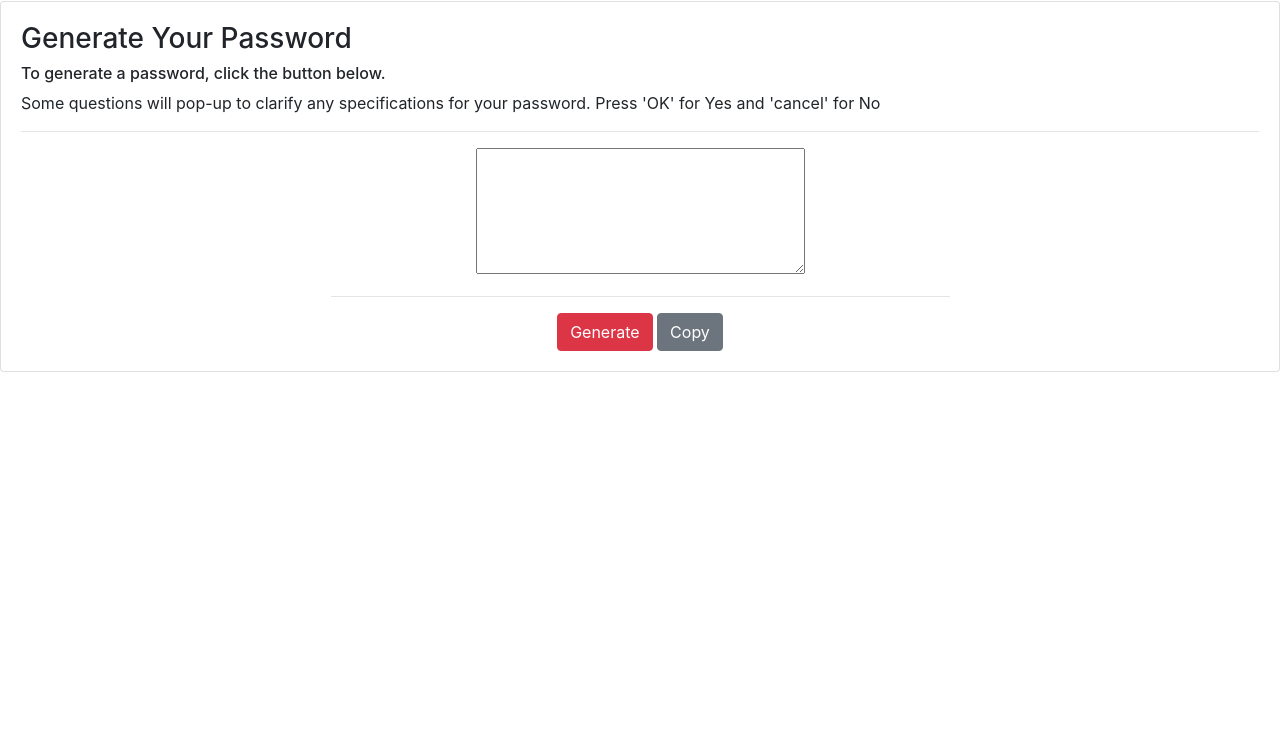
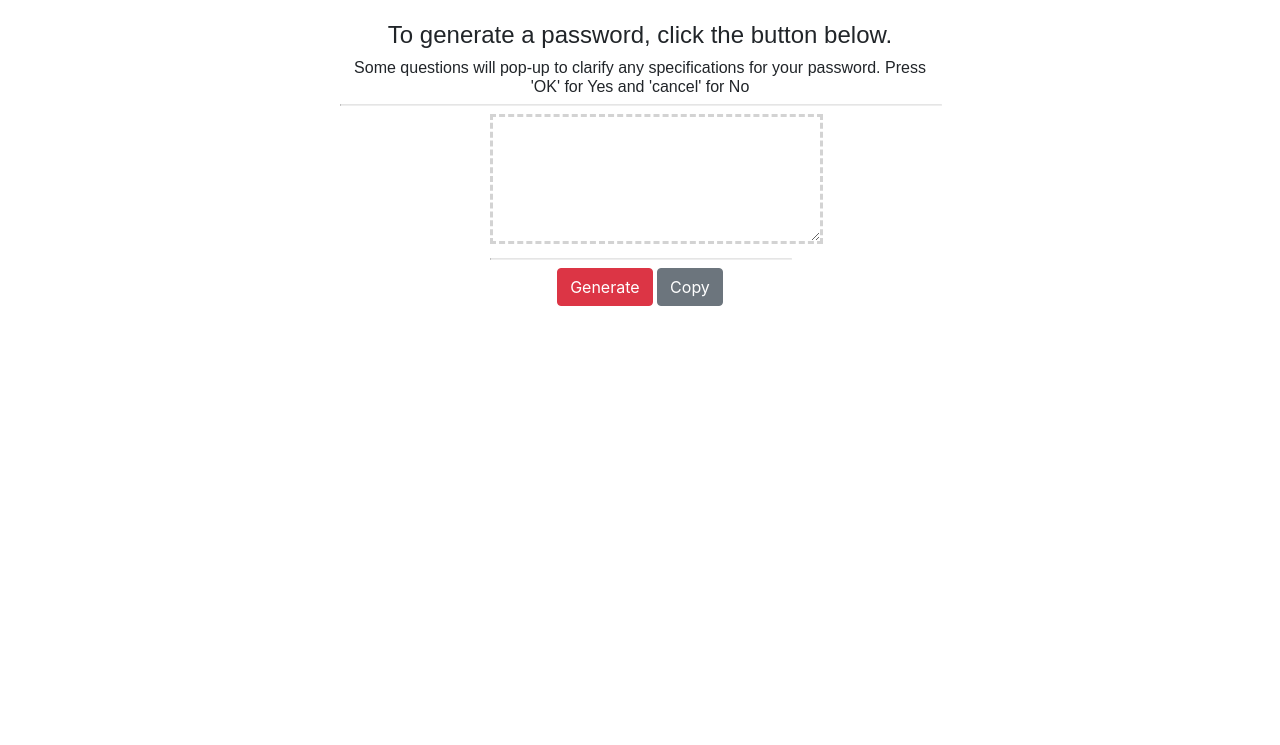
Before and after one commit to Keylee-LNBY/Password-Generator, a plain HTML site: page index.html in a window 1280 px wide. Shown: the part 55-800 px from the top of the page. Drawn offline with nearby package versions, Linux system fonts and the light colour scheme.

Commit message:
added css styling and linked to html

```diff
--- a/assets/styles/style.css
+++ b/assets/styles/style.css
@@ -0,0 +1,28 @@
+h1, h4, h6 {
+    text-align: center;
+    font-family: Arial, Helvetica, sans-serif;
+}
+
+textarea {
+    border: dashed;
+    border-color: lightgray;
+}
+
+.card {
+    width: 50%;
+    margin: 0 auto;
+    float: none;
+    margin-bottom: 10px;
+    border: none;
+}
+
+hr {
+    width: 100%;
+    display: block;
+    margin-top: 0.5em;
+    margin-bottom: 0.5em;
+    margin-left: auto;
+    margin-right: auto;
+    border-style: inset;
+    border-width: 1px;
+}
--- a/index.html
+++ b/index.html
@@ -11,7 +11,7 @@
         integrity="sha384-ggOyR0iXCbMQv3Xipma34MD+dH/1fQ784/j6cY/iJTQUOhcWr7x9JvoRxT2MZw1T"
         crossorigin="anonymous"/>
         <!--Local Link-->
-        <link rel="stylesheet" href="Placeholder"/>
+        <link rel="stylesheet" href="./assets/styles/style.css"/>
 
         <title>Password Generator</title>
     </head>
@@ -25,9 +25,8 @@
             <div class="card">
                 <div class="card-body" col-lg-9>
                     <div>
-                        <h3>Generate Your Password</h3>
-                        <h6>To generate a password, click the button below.</h6>
-                        <h8>Some questions will pop-up to clarify any specifications for your password. Press 'OK' for Yes and 'cancel' for No</h8>
+                        <h4>To generate a password, click the button below.</h4>
+                        <h6>Some questions will pop-up to clarify any specifications for your password. Press 'OK' for Yes and 'cancel' for No</h6>
                         <hr />
                     </div>
 
```
